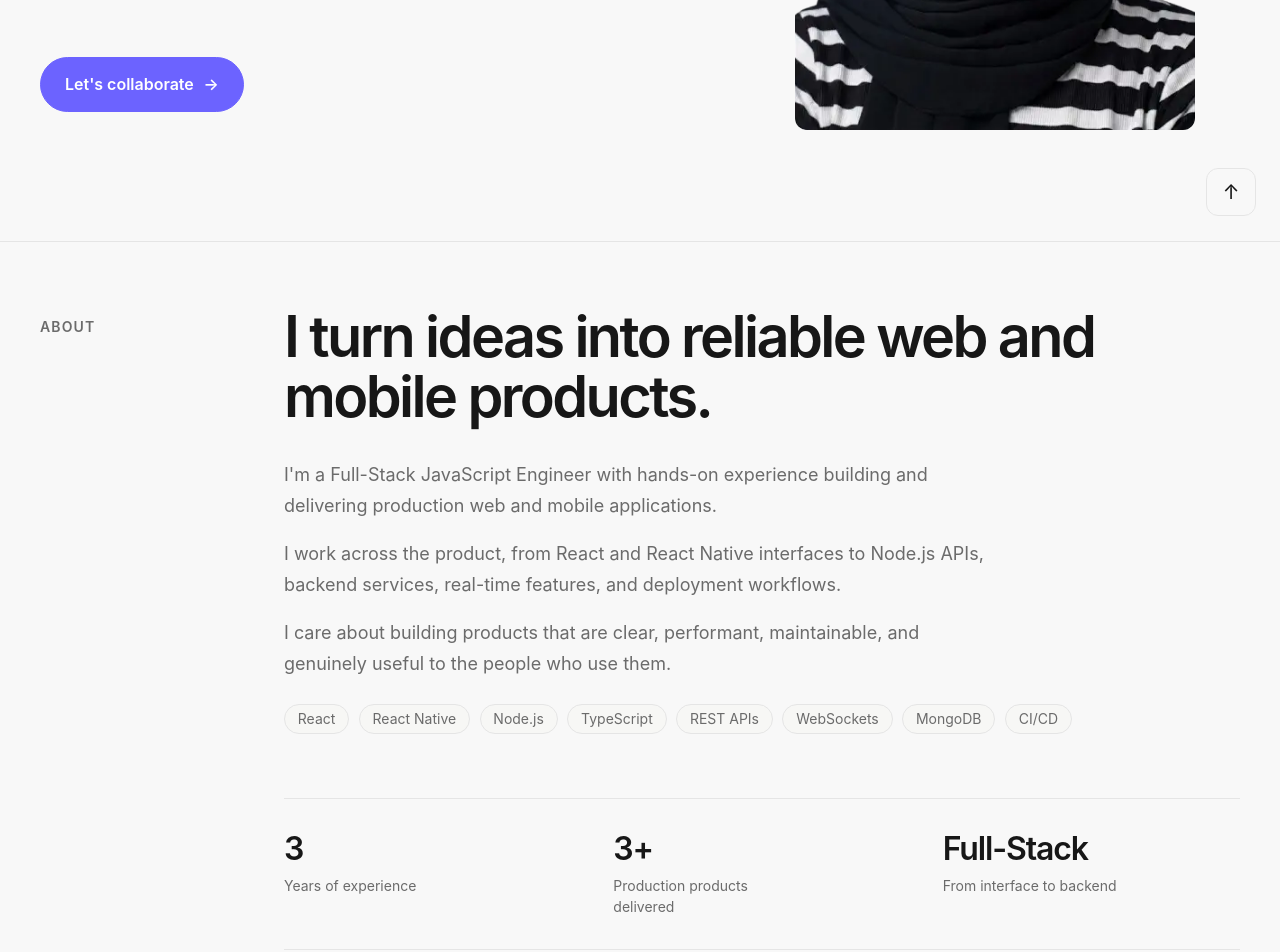
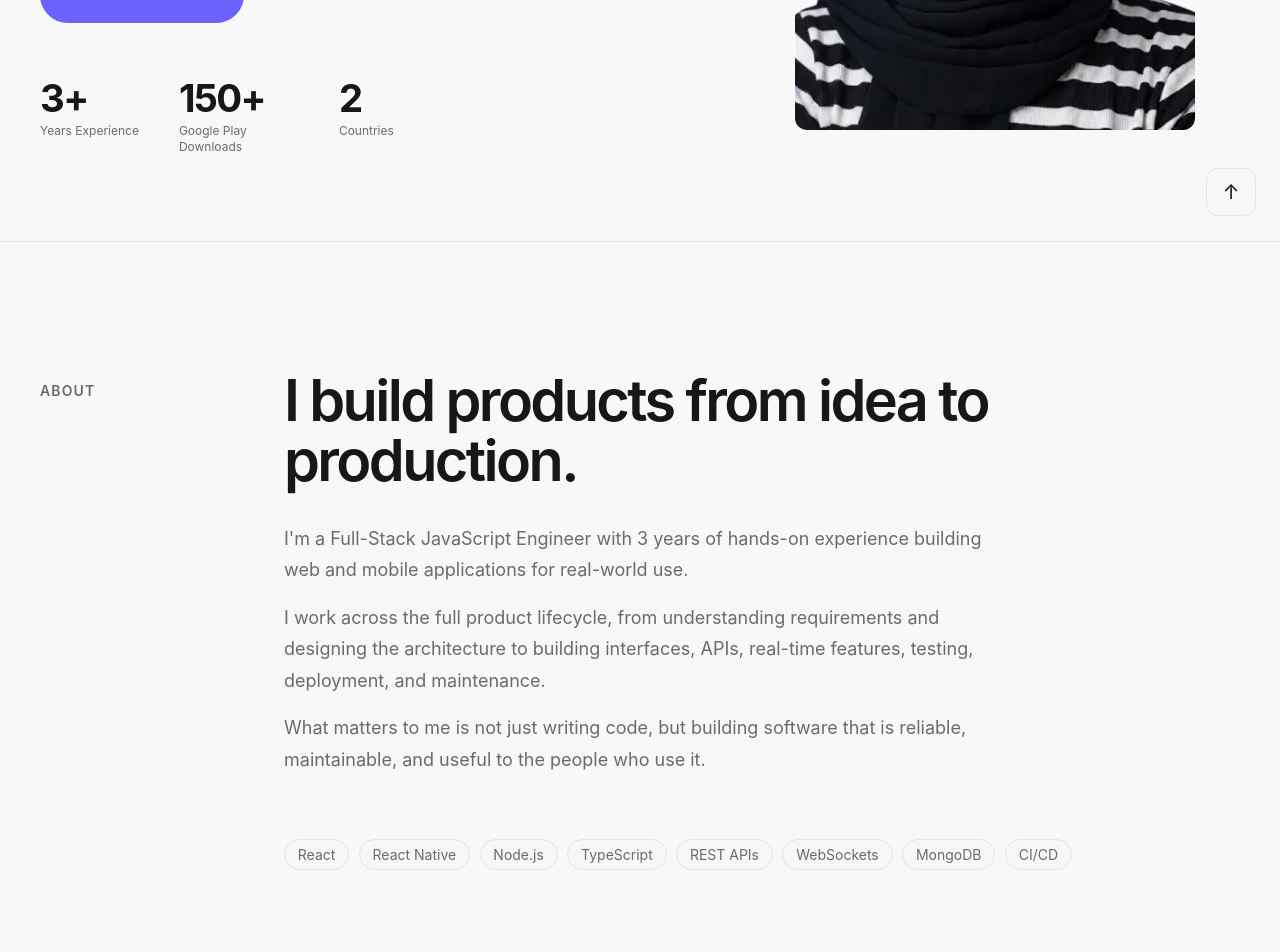
Before and after one commit to SafaTt/safa-portfolio, a React (Vite) app: page / in a window 1280 px wide. Shown: the part 560-1512 px from the top of the page. Built offline with nearby package versions, Linux system fonts and the light colour scheme.

Commit message:
feat: highlight portfolio impact and project metrics

```diff
--- a/src/components/About/About.css
+++ b/src/components/About/About.css
@@ -1,8 +1,5 @@
 .about {
   padding-block: var(--space-section);
-border-top: 1px solid var(--color-border);
-padding-top: var(--space-2xl);
-  padding-bottom: var(--space-section);
   border-top: 1px solid var(--color-border);
 }
 
@@ -61,22 +58,17 @@ margin-bottom: 0;
   display: flex;
   flex-wrap: wrap;
   gap: 0.6rem;
-
-margin-top: var(--space-lg);
+  margin-top: var(--space-2xl);
 }
 
 .about__stack span {
   padding: 0.45rem 0.8rem;
-
   border: 1px solid var(--color-border);
   border-radius: 999px;
-
   color: var(--color-text-muted);
   background: var(--color-bg-soft);
-
   font-size: var(--font-size-sm);
   line-height: 1;
-
   transition:
     border-color var(--transition-fast),
     color var(--transition-fast),
@@ -87,42 +79,6 @@ background-color var(--transition-fast);
   color: var(--color-accent);
   border-color: var(--color-accent);
   background: var(--color-bg);
-}
-
-/* Highlights */
-
-.about__highlights {
-display: grid;
-grid-template-columns: repeat(3, 1fr);
-gap: var(--space-xl);
-
-margin-top: var(--space-2xl);
-padding-block: var(--space-xl);
-
-border-top: 1px solid var(--color-border);
-border-bottom: 1px solid var(--color-border);
-}
-
-.about__highlight {
-display: flex;
-flex-direction: column;
-gap: var(--space-xs);
-}
-
-.about__highlight strong {
-color: var(--color-text);
-font-size: clamp(1.5rem, 2.5vw, 2.25rem);
-line-height: 1.1;
-font-weight: 600;
-letter-spacing: -0.035em;
-}
-
-.about__highlight span {
-max-width: 190px;
-
-color: var(--color-text-muted);
-font-size: var(--font-size-sm);
-line-height: 1.5;
 }
 
 /* Tablet */
@@ -161,27 +117,11 @@ line-height: 1.7;
   .about__stack {
     margin-top: var(--space-lg);
   }
-
-.about__highlights {
-grid-template-columns: repeat(2, 1fr);
-gap: var(--space-xl);
-margin-top: var(--space-2xl);
-
-}
 }
 
 /* Mobile */
 
 @media (max-width: 480px) {
-.about__highlights {
-grid-template-columns: 1fr;
-gap: var(--space-lg);
-}
-
-.about__highlight span {
-max-width: none;
-}
-
   .about__stack {
     gap: 0.5rem;
   }
--- a/src/components/About/About.tsx
+++ b/src/components/About/About.tsx
@@ -7,27 +7,31 @@ function About() {
         <div className="about__label">
           <span>ABOUT</span>
         </div>
+
         <div className="about__content">
           <div className="about__intro">
             <h2 className="about__title">
-              I turn ideas into reliable web and mobile products.
+              I build products from idea to production.
             </h2>
 
             <div className="about__text">
               <p>
-                I'm a Full-Stack JavaScript Engineer with hands-on experience
-                building and delivering production web and mobile applications.
+                I'm a Full-Stack JavaScript Engineer with 3 years of hands-on
+                experience building web and mobile applications for real-world
+                use.
               </p>
 
               <p>
-                I work across the product, from React and React Native
-                interfaces to Node.js APIs, backend services, real-time
-                features, and deployment workflows.
+                I work across the full product lifecycle, from understanding
+                requirements and designing the architecture to building
+                interfaces, APIs, real-time features, testing, deployment, and
+                maintenance.
               </p>
 
               <p>
-                I care about building products that are clear, performant,
-                maintainable, and genuinely useful to the people who use them.
+                What matters to me is not just writing code, but building
+                software that is reliable, maintainable, and useful to the
+                people who use it.
               </p>
             </div>
           </div>
@@ -42,25 +46,6 @@ function About() {
             <span>MongoDB</span>
             <span>CI/CD</span>
           </div>
-
-          <div className="about__highlights">
-            <div className="about__highlight">
-              <strong>3</strong>
-              <span>Years of experience</span>
-            </div>
-
-            <div className="about__highlight">
-              <strong>3+</strong>
-              <span>Production products delivered</span>
-            </div>
-
-            <div className="about__highlight">
-              <strong>Full-Stack</strong>
-              <span>From interface to backend</span>
-            </div>
-          </div>
-
-
         </div>
       </div>
     </section>
--- a/src/components/Hero/Hero.css
+++ b/src/components/Hero/Hero.css
@@ -76,6 +76,36 @@
   transform: translateX(4px);
 }
 
+/* Impact stats */
+
+.hero__stats {
+  display: flex;
+  align-items: flex-start;
+  gap: 2.5rem;
+  margin-top: 3.5rem;
+}
+
+.hero__stat {
+  display: flex;
+  flex-direction: column;
+  gap: 0.35rem;
+}
+
+.hero__stat strong {
+  font-size: clamp(1.7rem, 3vw, 2.4rem);
+  line-height: 1;
+  letter-spacing: -0.04em;
+}
+
+.hero__stat span {
+  max-width: 120px;
+  color: var(--color-text-muted);
+  font-size: 0.75rem;
+  line-height: 1.4;
+}
+
+/* Visual */
+
 .hero__visual {
   height: 100%;
   min-height: 520px;
@@ -93,6 +123,7 @@
 }
 
 /* Responsive */
+
 @media (max-width: 900px) {
   .hero {
     min-height: auto;
@@ -144,6 +175,19 @@
     margin-top: 2rem;
   }
 
+  .hero__stats {
+    gap: 1.5rem;
+    margin-top: 2.5rem;
+  }
+
+  .hero__stat strong {
+    font-size: 1.7rem;
+  }
+
+  .hero__stat span {
+    font-size: 0.7rem;
+  }
+
   .hero__visual {
     min-height: 360px;
   }
--- a/src/components/Hero/Hero.tsx
+++ b/src/components/Hero/Hero.tsx
@@ -9,12 +9,13 @@ function Hero() {
           <p className="hero__eyebrow">FULL-STACK JAVASCRIPT ENGINEER</p>
 
           <h1 className="hero__title">
-            Building scalable web & mobile experiences.
+            Building software that gets used.
           </h1>
 
           <p className="hero__description">
-            Full-stack engineer with 3 years of experience building
-            production-ready applications with React, React Native and Node.js.
+            Full-stack engineer with 3 years of experience building and
+            shipping production web & mobile applications with React,
+            React Native and Node.js.
           </p>
 
           <div className="hero__actions">
@@ -24,6 +25,23 @@ function Hero() {
                 →
               </span>
             </a>
+          </div>
+
+          <div className="hero__stats">
+            <div className="hero__stat">
+              <strong>3+</strong>
+              <span>Years Experience</span>
+            </div>
+
+            <div className="hero__stat">
+              <strong>150+</strong>
+              <span>Google Play Downloads</span>
+            </div>
+
+            <div className="hero__stat">
+              <strong>2</strong>
+              <span>Countries</span>
+            </div>
           </div>
         </div>
 
--- a/src/components/Projects/ProjectCard/ProjectCard.tsx
+++ b/src/components/Projects/ProjectCard/ProjectCard.tsx
@@ -7,6 +7,7 @@ interface Project {
   contribution: string;
   technologies: string[];
   image: string;
+  impact?: string;
   linkLabel?: string;
   linkUrl?: string;
 }
@@ -17,9 +18,7 @@ interface ProjectCardProps {
 
 function ProjectCard({ project }: ProjectCardProps) {
   return (
-    <article
-      className={`project-card`}
-    >
+    <article className={`project-card`}>
       <div className="project-card__image">
         <img
           src={project.image}
@@ -46,6 +45,12 @@ function ProjectCard({ project }: ProjectCardProps) {
 
         <p className="project-card__description">{project.description}</p>
 
+        {project.impact && (
+          <div className="project-card__impact">
+            <strong>{project.impact}</strong>
+          </div>
+        )}
+
         <div className="project-card__technologies">
           {project.technologies.map((technology) => (
             <span key={technology}>{technology}</span>
--- a/src/components/Projects/Projects.tsx
+++ b/src/components/Projects/Projects.tsx
@@ -14,6 +14,7 @@ const projects = [
       "Restaurant management and ordering platform built for real-world business operations.",
     contribution: "Full-Stack Web Development",
     technologies: ["React", "Node.js", "JavaScript", "MongoDB"],
+    impact: "Used in Tunisia & Portugal",
     image: clictoeatImg,
     linkLabel: "View live",
     linkUrl: "https://clictoeat.com",
@@ -25,6 +26,7 @@ const projects = [
       "Educational mobile application designed for multilingual and offline learning experiences.",
     contribution: "Mobile Development",
     technologies: ["React Native", "TypeScript", "Expo"],
+    impact: "50+ downloads",
     image: coachupImg,
     linkLabel: "Google Play",
     linkUrl:
@@ -37,6 +39,7 @@ const projects = [
       "Mobile application for managing institutional claims and related workflows.",
     contribution: "Mobile & Backend Development",
     technologies: ["React Native", "Node.js", "Nest.js"],
+    impact: "100+ downloads",
     image: clicclaimImg,
     linkLabel: "Google Play",
     linkUrl:
@@ -51,7 +54,8 @@ const projects = [
     technologies: ["React Native", "Node.js", "WebSockets"],
     image: rugbyappImg,
     linkLabel: "View demo",
-    linkUrl: "https://drive.google.com/file/d/1gWuA2EBJdhfbx7kJmMV9TUbYodGo-0lY/view?usp=sharing",
+    linkUrl:
+      "https://drive.google.com/file/d/1gWuA2EBJdhfbx7kJmMV9TUbYodGo-0lY/view?usp=sharing",
   },
 ];
 
```
Lines whose indentation alone changed are shown as unchanged.
